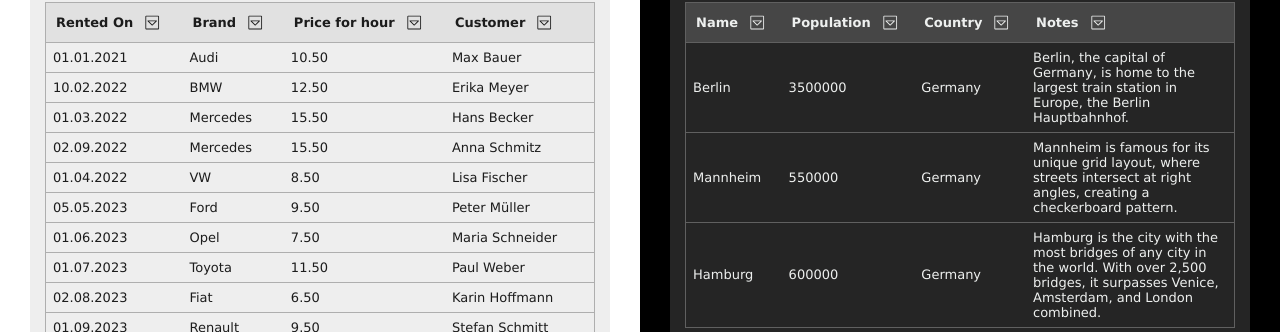
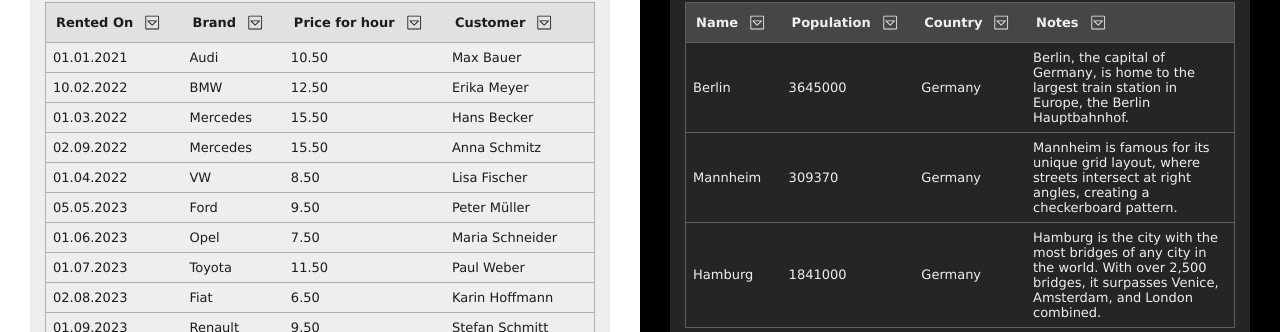
Before and after one commit to vika-v-v/table-with-filters-and-sorting, an Angular app: page / in a window 1280 px wide. Shown: the part 278-610 px from the top of the page. Built offline with nearby package versions, Linux system fonts and the light colour scheme; a web font is replaced by a local one.

Commit message:
minor changes to table

```diff
--- a/src/app/demo/demo.component.ts
+++ b/src/app/demo/demo.component.ts
@@ -74,8 +74,8 @@
   ];
 
   citiesTableData = [
-    ["Berlin", 3500000, "Germany", "Berlin, the capital of Germany, is home to the largest train station in Europe, the Berlin Hauptbahnhof."],
-    ["Mannheim", 550000, "Germany", "Mannheim is famous for its unique grid layout, where streets intersect at right angles, creating a checkerboard pattern."],
-    ["Hamburg", 600000, "Germany", "Hamburg is the city with the most bridges of any city in the world. With over 2,500 bridges, it surpasses Venice, Amsterdam, and London combined."]
+    ["Berlin", 3645000, "Germany", "Berlin, the capital of Germany, is home to the largest train station in Europe, the Berlin Hauptbahnhof."],
+    ["Mannheim", 309370, "Germany", "Mannheim is famous for its unique grid layout, where streets intersect at right angles, creating a checkerboard pattern."],
+    ["Hamburg", 1841000, "Germany", "Hamburg is the city with the most bridges of any city in the world. With over 2,500 bridges, it surpasses Venice, Amsterdam, and London combined."]
   ];
 }
```
Also changed, not shown: 1 other file (tests, documents, lock files or other folders).
